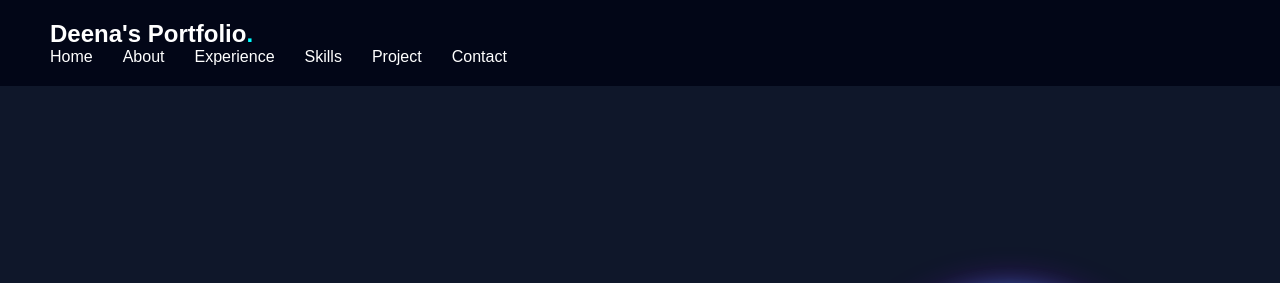
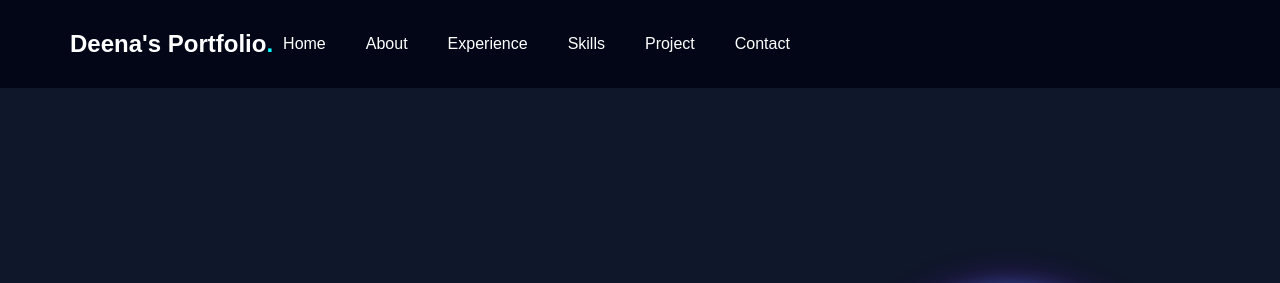
Before and after one commit to Deena0506/My-Portfolio, a plain HTML site: page index.html in a window 1280 px wide. Shown: the top 283 px of the page. Drawn offline with Linux system fonts and the light colour scheme.

Commit message:
2 change

```diff
--- a/style.css
+++ b/style.css
@@ -5,7 +5,36 @@
   box-sizing: border-box;
   font-family: 'Poppins', sans-serif;
 }
+.navbar {
+  padding: 10px 20px; /* Reduce padding */
+  height: auto; /* Avoid fixed height unless necessary */
+  display: flex;
+  justify-content: space-between;
+  align-items: center;
+}
+.navbar ul {
+  margin: 0;
+  padding: 0;
+  list-style: none;
+  display: flex;
+  gap: 20px;
+}
 
+.navbar h1 {
+  margin: 0;
+  font-size: 24px; /* Reduce if needed */
+}
+
+.navbar li {
+  margin: 0;
+  padding: 5px 10px;
+}
+
+@media (max-width: 768px) {
+  .navbar {
+    padding: 8px 16px;
+  }
+}
 body {
   background: #0f172a;
   color: #fff;
```
